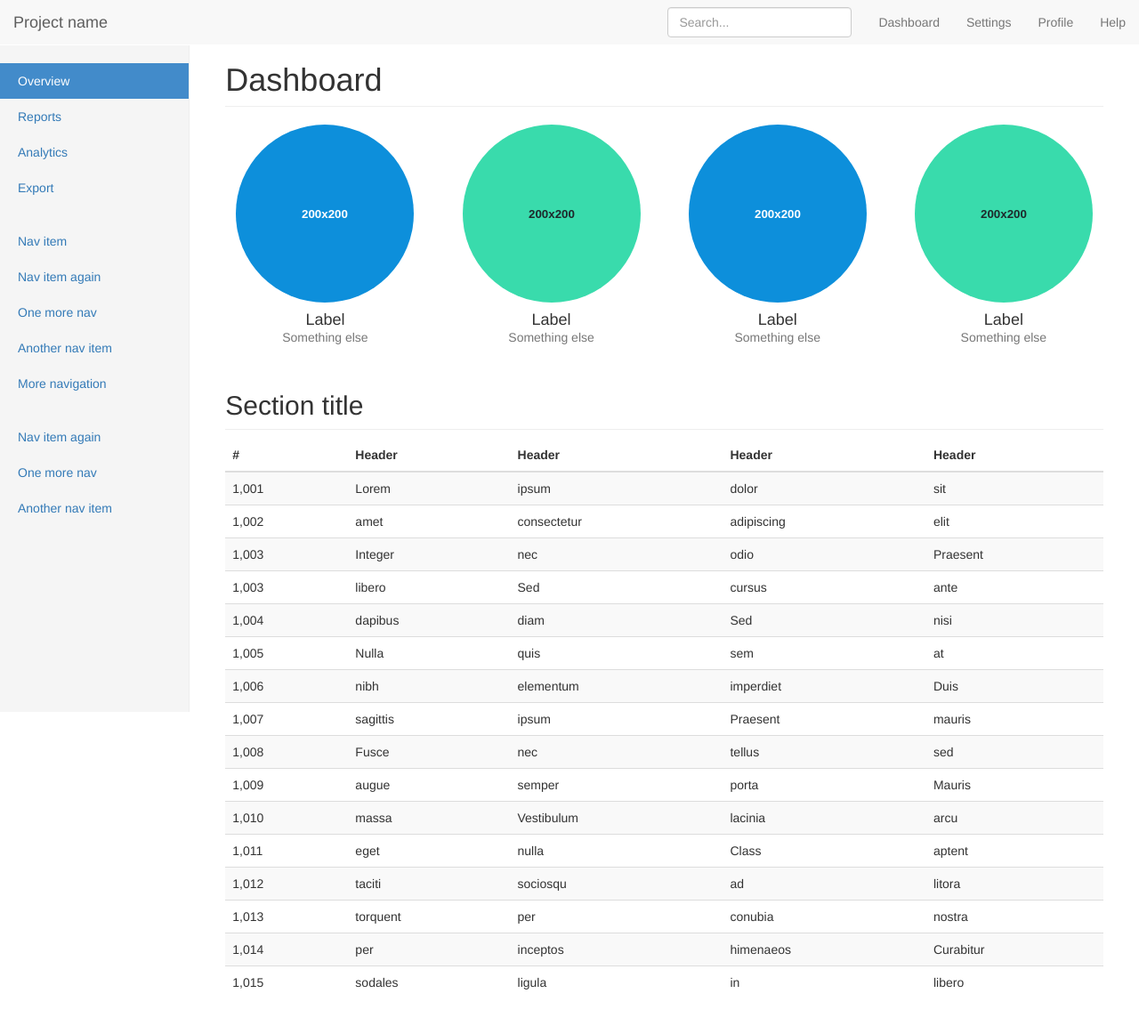
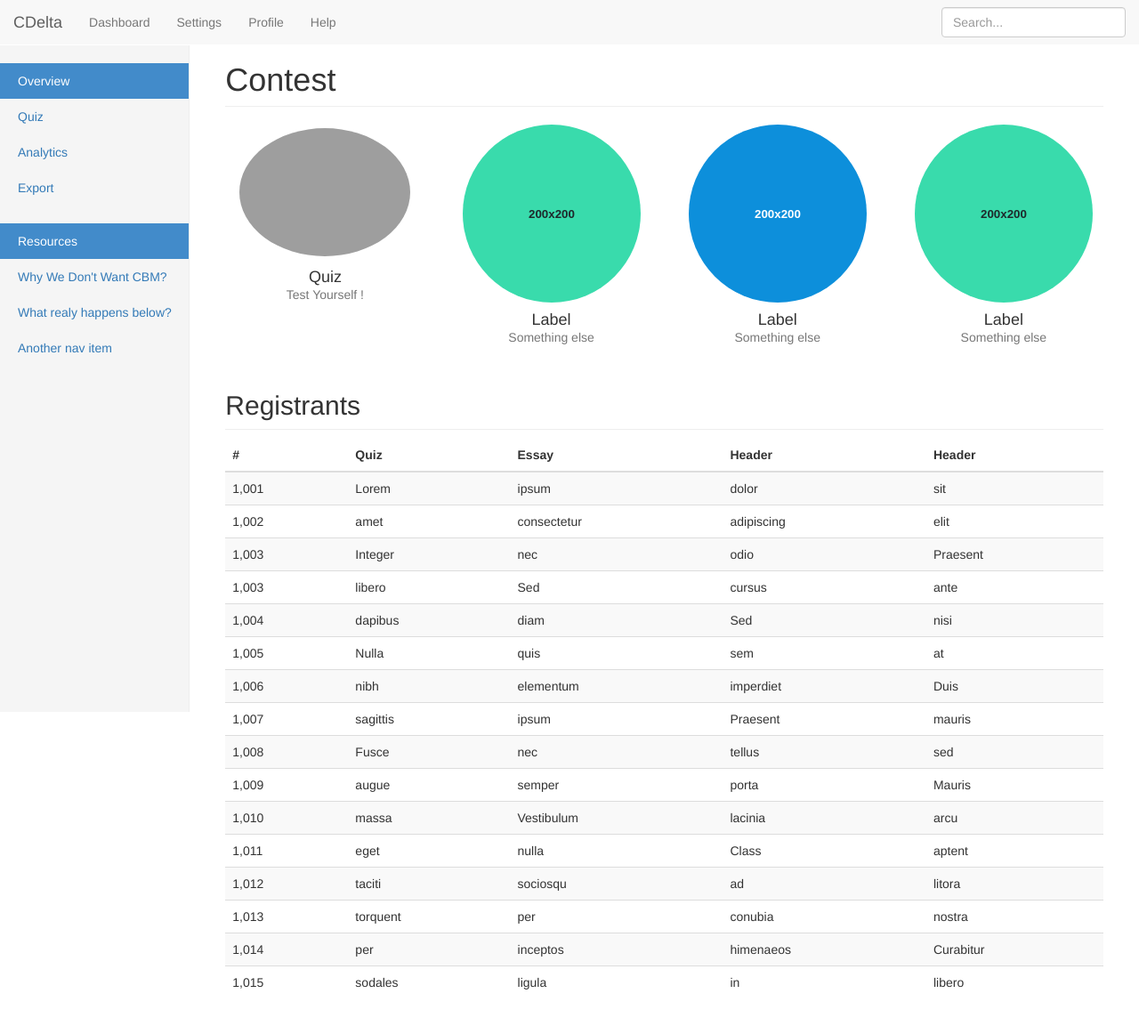
Before and after one commit to ramprasathdgl/QuizApp, a Django app: page / in a window 1280 px wide. Shown: the whole page at 89% size. Run offline with Django 3.2, Linux system fonts and the light colour scheme; some libraries are stand-ins or nearby versions; grey boxes are pictures that could not be loaded.

Commit message:
Add images to Dashboard.css

```diff
--- a/homepage/static/homepage/css/dashboard.css
+++ b/homepage/static/homepage/css/dashboard.css
@@ -101,5 +101,6 @@ body {
 }
 .placeholder img {
   display: inline-block;
+  border: 0;
   border-radius: 50%;
 }
--- a/homepage/templates/homepage/index.html
+++ b/homepage/templates/homepage/index.html
@@ -16,11 +16,12 @@
     <link href="//maxcdn.bootstrapcdn.com/bootswatch/3.3.0/yeti/bootstrap.min.css" rel="stylesheet">
 
     <!-- Custom styles for this template -->
-	<link href={% static "homepage/css/dashboard.css" %} rel="stylesheet">
+    <link href={% static "homepage/css/dashboard.css" %} rel="stylesheet">
 
     <!-- Just for debugging purposes. Don't actually copy these 2 lines! -->
     <!--[if lt IE 9]><script src="../../assets/js/ie8-responsive-file-warning.js"></script><![endif]-->
-	<script src={% static "homepage/js/ie-emulation-modes-warning.js" %}></script>
+    <script src={% static "homepage/js/ie-emulation-modes-warning.js" %}></script>
+    <script src="http://imsky.github.com/holder/holder.js"></script>
 
     <!-- HTML5 shim and Respond.js for IE8 support of HTML5 elements and media queries -->
     <!--[if lt IE 9]>
@@ -40,10 +41,10 @@
             <span class="icon-bar"></span>
             <span class="icon-bar"></span>
           </button>
-          <a class="navbar-brand" href="#">Project name</a>
+          <a class="navbar-brand" href="#">CDelta</a>
         </div>
         <div id="navbar" class="navbar-collapse collapse">
-          <ul class="nav navbar-nav navbar-right">
+          <ul class="nav navbar-nav">
             <li><a href="#">Dashboard</a></li>
             <li><a href="#">Settings</a></li>
             <li><a href="#">Profile</a></li>
@@ -61,31 +62,26 @@
         <div class="col-sm-3 col-md-2 sidebar">
           <ul class="nav nav-sidebar">
             <li class="active"><a href="#">Overview <span class="sr-only">(current)</span></a></li>
-            <li><a href="#">Reports</a></li>
+            <li><a href="quiz/quiz/">Quiz</a></li>
             <li><a href="#">Analytics</a></li>
             <li><a href="#">Export</a></li>
           </ul>
-          <ul class="nav nav-sidebar">
-            <li><a href="">Nav item</a></li>
-            <li><a href="">Nav item again</a></li>
-            <li><a href="">One more nav</a></li>
-            <li><a href="">Another nav item</a></li>
-            <li><a href="">More navigation</a></li>
           </ul>
           <ul class="nav nav-sidebar">
-            <li><a href="">Nav item again</a></li>
-            <li><a href="">One more nav</a></li>
+            <li class="active"><a href="#">Resources<span class="sr-only">(current)</span></a></li>
+	    <li><a href="http://www.brianmcmahonlaw.com/CM/Client-Bulletin/Client-Bulletin7.html">Why We Don't Want CBM?</a></li>
+            <li><a href="http://www.dangersoffracking.com/">What realy happens below?</a></li>
             <li><a href="">Another nav item</a></li>
           </ul>
         </div>
         <div class="col-sm-9 col-sm-offset-3 col-md-10 col-md-offset-2 main">
-          <h1 class="page-header">Dashboard</h1>
+          <h1 class="page-header">Contest</h1>
 
           <div class="row placeholders">
             <div class="col-xs-6 col-sm-3 placeholder">
-              <img data-src="holder.js/200x200/auto/sky" class="img-responsive" alt="Generic placeholder thumbnail">
-              <h4>Label</h4>
-              <span class="text-muted">Something else</span>
+	      <img src='http://upload.wikimedia.org/wikipedia/commons/e/e6/Quake_Q_logo.png' alt='Thumbnail' class="img-thumbnail img-responsive" height="200" width="200" />
+              <h4>Quiz</h4>
+              <span class="text-muted">Test Yourself !</span>
             </div>
             <div class="col-xs-6 col-sm-3 placeholder">
               <img data-src="holder.js/200x200/auto/vine" class="img-responsive" alt="Generic placeholder thumbnail">
@@ -104,14 +100,14 @@
             </div>
           </div>
 
-          <h2 class="sub-header">Section title</h2>
+          <h2 class="sub-header">Registrants</h2>
           <div class="table-responsive">
             <table class="table table-striped">
               <thead>
                 <tr>
                   <th>#</th>
-                  <th>Header</th>
-                  <th>Header</th>
+                  <th>Quiz</th>
+                  <th>Essay</th>
                   <th>Header</th>
                   <th>Header</th>
                 </tr>
```
Also changed, not shown: homepage/static/homepage/images/z4151594q-logo.jpg (added).
